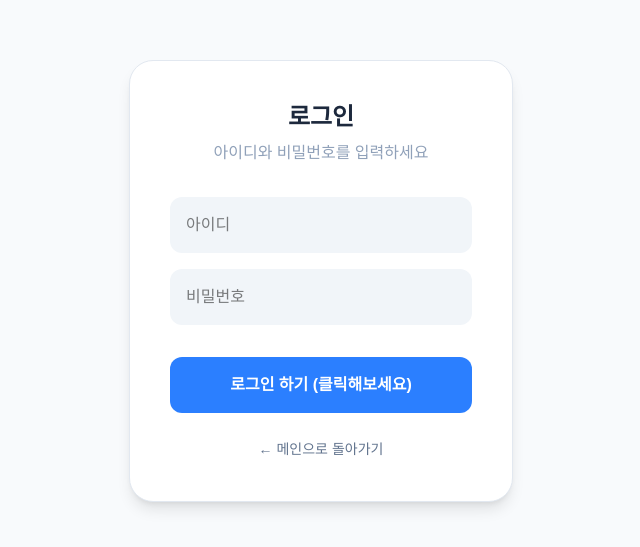
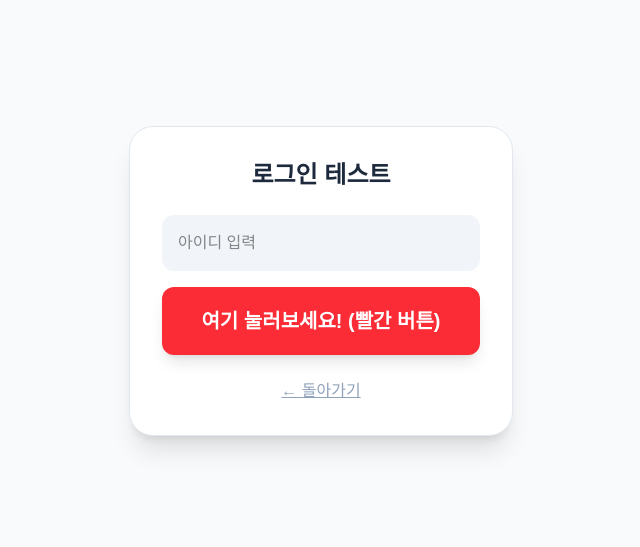
Before and after one commit to yjkang0240-byte/my-shopping-web, a Next.js app: page /login in a window 1280 px wide. Shown: the part 119-666 px from the top of the page, without its empty margins (319-959 px from the left). Built offline with nearby package versions, Linux system fonts and the light colour scheme.

Commit message:
진짜 빨간 버튼

```diff
--- a/app/login/page.tsx
+++ b/app/login/page.tsx
@@ -1,5 +1,4 @@
-'use client';
-// 👆 이 한 줄이 없으면 버튼은 절대 작동하지 않습니다.
+'use client'; // 👈 1. 이 줄이 없으면 버튼이 죽습니다. 꼭 있어야 해요!
 
 import React, { useState } from 'react';
 import { useRouter } from 'next/navigation';
@@ -8,65 +7,41 @@ import Link from 'next/link';
 export default function LoginPage() {
   const router = useRouter();
   const [email, setEmail] = useState('');
-  const [password, setPassword] = useState('');
 
-  const handleLogin = (e: React.MouseEvent<HTMLButtonElement>) => {
-    // 폼 전송 방지 (새로고침 막기)
-    e.preventDefault();
-
-    // 버튼 클릭 확인용 알림
-    alert("버튼이 클릭되었습니다!");
-
-    // 로그인 로직
-    if (!email || !password) {
-      alert("아이디와 비밀번호를 입력해주세요.");
-      return;
-    }
-
-    alert(`로그인 성공! ${email}님 환영합니다.`);
-    router.push('/'); // 메인으로 이동
+  const handleLogin = () => {
+    // 3. 클릭되면 무조건 알림창이 뜹니다.
+    alert("⚡ 버튼 클릭 성공! ⚡\n이제 메인으로 이동합니다.");
+    router.push('/');
   };
 
   return (
-    <div className="min-h-screen flex items-center justify-center bg-slate-50">
-      <div className="bg-white p-10 rounded-3xl shadow-lg border border-slate-200 w-full max-w-sm">
+    <div className="min-h-screen flex flex-col items-center justify-center bg-slate-50 p-4">
 
-        <h1 className="text-2xl font-bold text-center mb-2 text-slate-800">로그인</h1>
-        <p className="text-center text-slate-400 mb-8">아이디와 비밀번호를 입력하세요</p>
+      {/* 카드 박스 */}
+      <div className="bg-white p-8 rounded-3xl shadow-xl w-full max-w-sm border border-slate-200 relative z-10">
+        <h1 className="text-2xl font-bold text-center mb-6 text-slate-800">로그인 테스트</h1>
 
-        {/* 폼 태그가 버튼 클릭을 방해하지 않도록 form 태그 없이 작성 */}
-        <div className="flex flex-col gap-4">
         <input
           type="text"
-            placeholder="아이디"
-            value={email}
+          placeholder="아이디 입력"
           onChange={(e) => setEmail(e.target.value)}
-            className="p-4 bg-slate-100 rounded-xl outline-none focus:ring-2 focus:ring-blue-300 text-black"
-          />
-          <input
-            type="password"
-            placeholder="비밀번호"
-            value={password}
-            onChange={(e) => setPassword(e.target.value)}
-            className="p-4 bg-slate-100 rounded-xl outline-none focus:ring-2 focus:ring-blue-300 text-black"
+          className="w-full p-4 mb-4 bg-slate-100 rounded-xl outline-none focus:ring-2 focus:ring-blue-400"
         />
 
+        {/* 2. z-index 50으로 맨 위로 올리고, 커서를 강제로 손가락 모양으로 변경 */}
         <button
           type="button"
           onClick={handleLogin}
-            className="mt-4 bg-blue-500 hover:bg-blue-600 text-white font-bold py-4 rounded-xl transition cursor-pointer active:scale-95"
+          className="w-full py-5 bg-red-500 hover:bg-red-600 text-white font-bold text-xl rounded-xl shadow-lg transition transform active:scale-95 cursor-pointer z-50 relative"
         >
-            로그인 하기 (클릭해보세요)
+          여기 눌러보세요! (빨간 버튼)
         </button>
-        </div>
 
         <div className="mt-6 text-center">
-          <Link href="/" className="text-sm text-slate-500 hover:text-blue-500">
-            ← 메인으로 돌아가기
-          </Link>
+          <Link href="/" className="text-slate-400 underline">← 돌아가기</Link>
+        </div>
       </div>
 
     </div>
-    </div>
   );
 }
```
Lines whose indentation alone changed are shown as unchanged.
